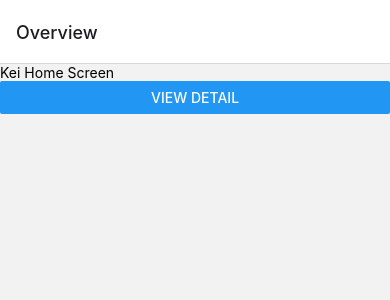
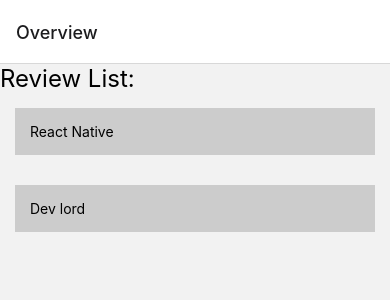
Before and after one commit to khoa36isefiw/react-native-basic, a React Native app: screen /home in a window 390 px wide. Shown: the top 300 px of the page. Built offline with nearby package versions, Linux system fonts and the light colour scheme.

Commit message:
passing data and navigating

```diff
--- a/components/reviews/detail.tsx
+++ b/components/reviews/detail.tsx
@@ -1,14 +1,24 @@
 import React from "react";
 import { Button, StyleSheet, Text, View } from "react-native";
 import { OPENSANS_REGULAR } from "../../utils/const";
-import { NavigationProp, useNavigation } from "@react-navigation/native";
+import {
+  NavigationProp,
+  useNavigation,
+  useRoute,
+  RouteProp,
+} from "@react-navigation/native";
 
 function DetailScreen() {
   const navigation: NavigationProp<RootStackParamList> = useNavigation();
+  const route: RouteProp<RootStackParamList, "review-detail"> = useRoute();
 
   return (
     <View>
-      <Text style={styles.review}>Detail Screen Google</Text>
+      <View>
+        <Text style={styles.reviewText}>ID: {route.params?.id}</Text>
+        <Text style={styles.reviewText}>Content:{route.params?.title}</Text>
+        <Text style={styles.reviewText}>Rating: {route.params?.star}</Text>
+      </View>
       {/* back to home page */}
       <Button title="Home" onPress={() => navigation.navigate("home")} />
     </View>
@@ -22,4 +32,9 @@
     fontSize: 30,
     fontFamily: OPENSANS_REGULAR,
   },
+  reviewText: {
+    fontSize: 25,
+    fontFamily: OPENSANS_REGULAR,
+    padding: 15,
+  },
 });
--- a/components/reviews/home.tsx
+++ b/components/reviews/home.tsx
@@ -1,18 +1,66 @@
-import React from "react";
-import { Button, Text, View } from "react-native";
+import { NavigationProp, useNavigation } from "@react-navigation/native";
+import React, { useState } from "react";
+import {
+  Button,
+  FlatList,
+  StyleSheet,
+  Text,
+  TouchableOpacity,
+  View,
+} from "react-native";
+
+// dinh nghia 1 review co gi?
+// what is the defination of review
+interface IReview {
+  id: number;
+  title: string;
+  star: number;
+}
 
 function HomeScreen(props: any) {
-  const { navigation } = props;
+  const navigation: NavigationProp<RootStackParamList> = useNavigation();
+  const [reviews, setReviews] = useState<IReview[]>([
+    {
+      id: 1,
+      title: "React Native",
+      star: 5,
+    },
+    {
+      id: 2,
+      title: "Dev lord",
+      star: 2,
+    },
+  ]);
   return (
     <View>
-      <Text>Kei Home Screen</Text>
+      <Text style={{ fontSize: 24 }}>Review List:</Text>
       {/* navigate to detail page */}
-      <Button
-        title="View Detail"
-        onPress={() => navigation.navigate("review-detail")}
+      <FlatList
+        data={reviews}
+        keyExtractor={(item) => item.id + ""}
+        renderItem={({ item }) => {
+          return (
+            <TouchableOpacity
+              // passing data
+              onPress={() => navigation.navigate("review-detail", item)}
+            >
+              <View style={styles.reviewItem}>
+                <Text>{item.title}</Text>
+              </View>
+            </TouchableOpacity>
+          );
+        }}
       />
     </View>
   );
 }
 
 export default HomeScreen;
+
+const styles = StyleSheet.create({
+  reviewItem: {
+    padding: 15,
+    backgroundColor: "#ccc",
+    margin: 15,
+  },
+});
--- a/types/route.d.ts
+++ b/types/route.d.ts
@@ -1,5 +1,7 @@
 type RootStackParamList = {
-    home:undefined, // undefined is not used
-    "review-detail": undefined, // undefined is not used
+    // truyền data
+    // tại trang home truyền đi các đối tượng sau
+    home:undefined,
+    "review-detail":{id: number; title:string; star:number} | undefined, // undefined is not used
     // Feed: {sort: 'latest' | 'top' } | undefined;
 }
```
